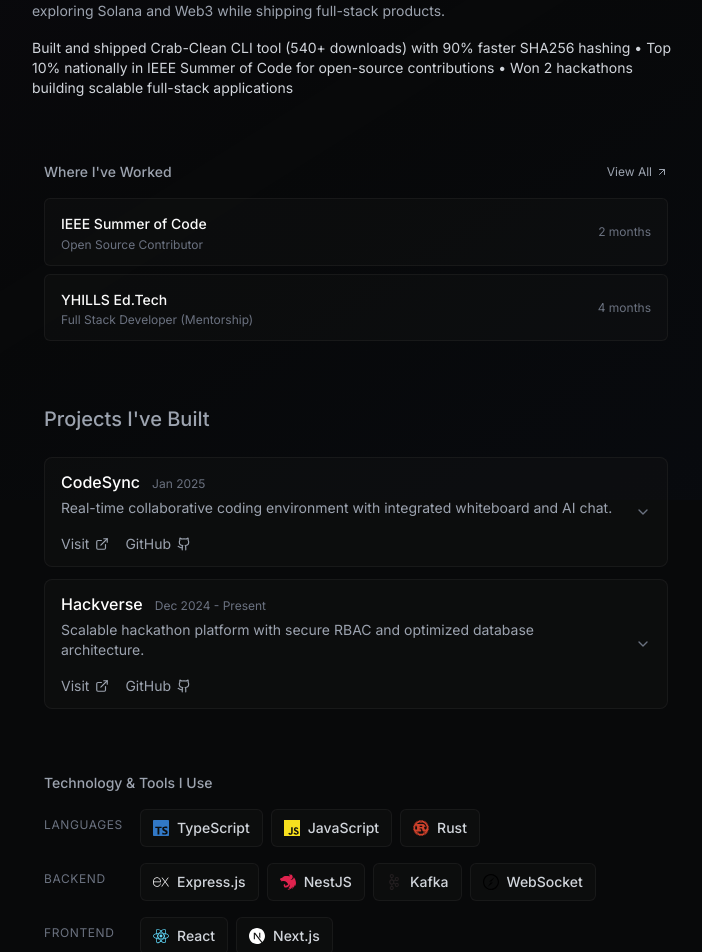
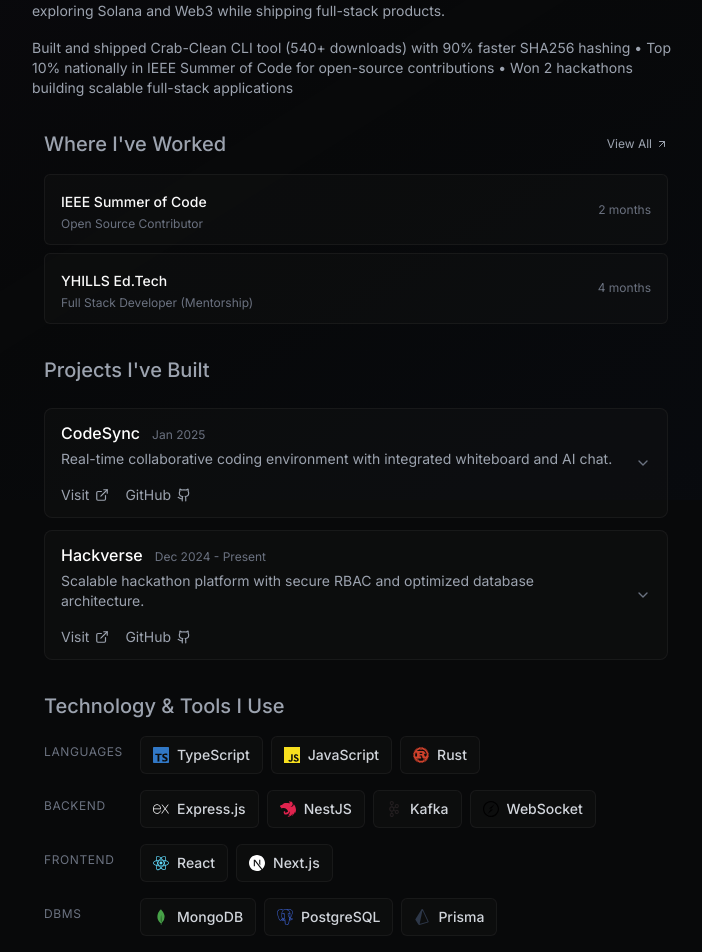
Before and after one commit to adithya-adee/portfolio, a Next.js app: page / in a window 1280 px wide. Shown: the part 300-1252 px from the top of the page, without its empty margins (284-986 px from the left). Built offline with nearby package versions, Linux system fonts and the light colour scheme.

Commit message:
Implement vercerl speed analytics

```diff
--- a/package.json
+++ b/package.json
@@ -19,6 +19,7 @@
   "dependencies": {
     "@radix-ui/react-slot": "1.2.4",
     "@vercel/analytics": "1.6.1",
+    "@vercel/speed-insights": "1.3.1",
     "class-variance-authority": "0.7.1",
     "clsx": "2.1.1",
     "framer-motion": "12.23.26",
--- a/src/app/globals.css
+++ b/src/app/globals.css
@@ -19,7 +19,7 @@
   color: hsl(var(--foreground));
   font-family: "Inter", Arial, Helvetica, sans-serif;
   min-height: 100vh;
-  font-size: 16px;
+  font-size: 18px;
   line-height: 1.6;
 }
 
--- a/src/app/layout.tsx
+++ b/src/app/layout.tsx
@@ -3,6 +3,7 @@
 import "./globals.css";
 import StructuredData from "@/components/SEO";
 import { Analytics } from "@vercel/analytics/next";
+import { SpeedInsights } from "@vercel/speed-insights/next";
 import { Toaster } from "sonner";
 
 const inter = Inter({ subsets: ["latin"] });
@@ -71,12 +72,21 @@
               }}
             />
 
+            {/* Radial Gradient Glow */}
+            {/* <div
+              className="absolute inset-0"
+              style={{
+                background: "radial-gradient(ellipse 80% 60% at 50% 0%, rgba(244, 114, 182, 0.25), transparent 70%), #000000",
+              }}
+            /> */}
+
             {/* Gradient Overlays */}
             <div className="absolute inset-0 bg-gradient-to-br from-purple-900/5 via-transparent to-blue-900/5" />
             <div className="from-emerald-900/3 to-pink-900/3 absolute inset-0 bg-gradient-to-tl via-transparent" />
           </div>
           <Toaster position="top-right" theme="dark" richColors />
           <Analytics />
+          <SpeedInsights />
           {children}
         </div>
       </body>
--- a/src/components/sections/ExperienceCollapsed.tsx
+++ b/src/components/sections/ExperienceCollapsed.tsx
@@ -18,9 +18,9 @@
   const experience = useMemo(() => experienceData as unknown as ExperienceItem[], []);
 
   return (
-    <section className="mx-auto max-w-2xl px-4 py-8 sm:px-6">
+    <section className="mx-auto max-w-2xl px-4 sm:px-6">
       <div className="mb-4 flex items-center justify-between">
-        <h2 className="text-sm font-medium text-gray-400">Where I&apos;ve Worked</h2>
+        <h2 className="text-xl font-medium text-gray-400">Where I&apos;ve Worked</h2>
         <a
           href="/experience"
           className="flex items-center gap-1 text-xs text-gray-400 transition-colors hover:text-gray-200"
--- a/src/components/sections/Hero.tsx
+++ b/src/components/sections/Hero.tsx
@@ -59,15 +59,15 @@
           Backend Developer | Building Solana Products
         </p>
 
-        {/* Bio - Ultra Compressed to 3 lines max */}
+        {/* Bio*/}
         <p className="max-w-xl pt-2 text-sm leading-relaxed text-gray-400">
           Building scalable backend systems with Rust, TypeScript, and modern frameworks. Passionate
           about cryptography, blockchain, and creating efficient solutions. Currently exploring
           Solana and Web3 while shipping full-stack products.
         </p>
 
-        {/* Highlights - Compressed */}
-        <div className="pt-2 text-sm text-gray-300">
+        {/* Highlights */}
+        <div className="pt-2 text-sm text-gray-400">
           {highlights.map((highlight, index) => (
             <span key={index}>
               {highlight}
--- a/src/components/sections/TechStack.tsx
+++ b/src/components/sections/TechStack.tsx
@@ -68,8 +68,8 @@
   ];
 
   return (
-    <section className="mx-auto max-w-2xl px-4 py-8 sm:px-6">
-      <h2 className="mb-4 text-sm font-medium text-gray-400">Technology & Tools I Use</h2>
+    <section className="mx-auto max-w-2xl px-4 sm:px-6">
+      <h2 className="mb-4 text-xl font-medium text-gray-400">Technology & Tools I Use</h2>
 
       <div className="space-y-4">
         {categories.map((category, categoryIndex) => (
```
Also changed, not shown: 1 other file (tests, documents, lock files or other folders).
